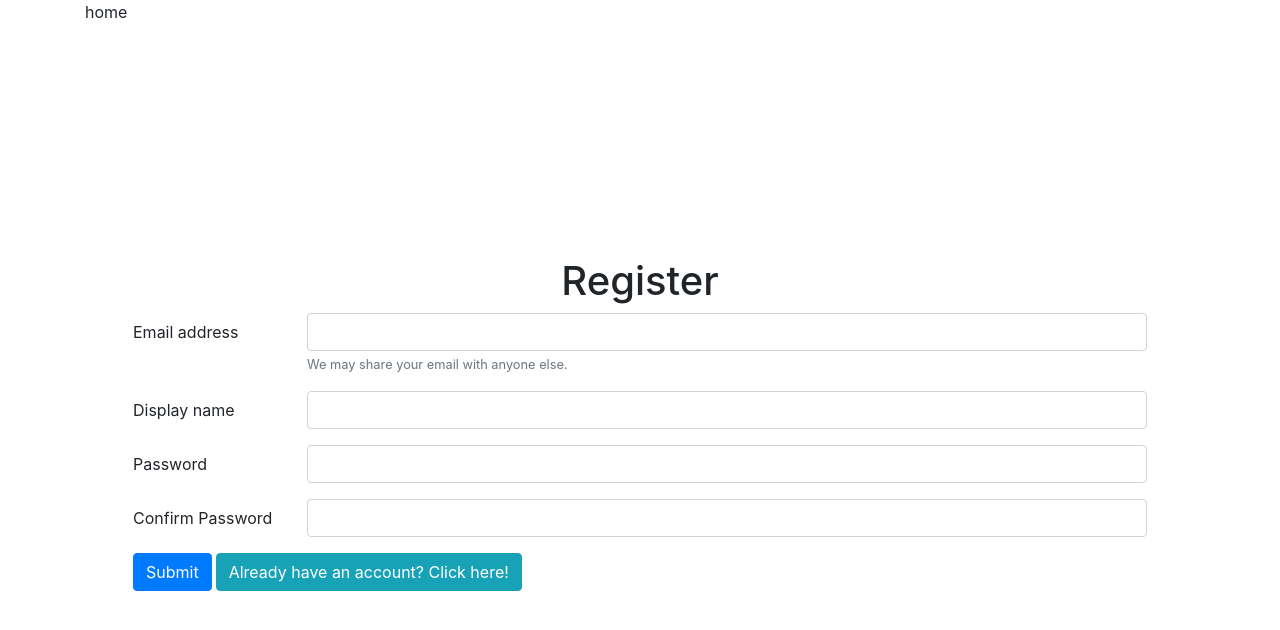
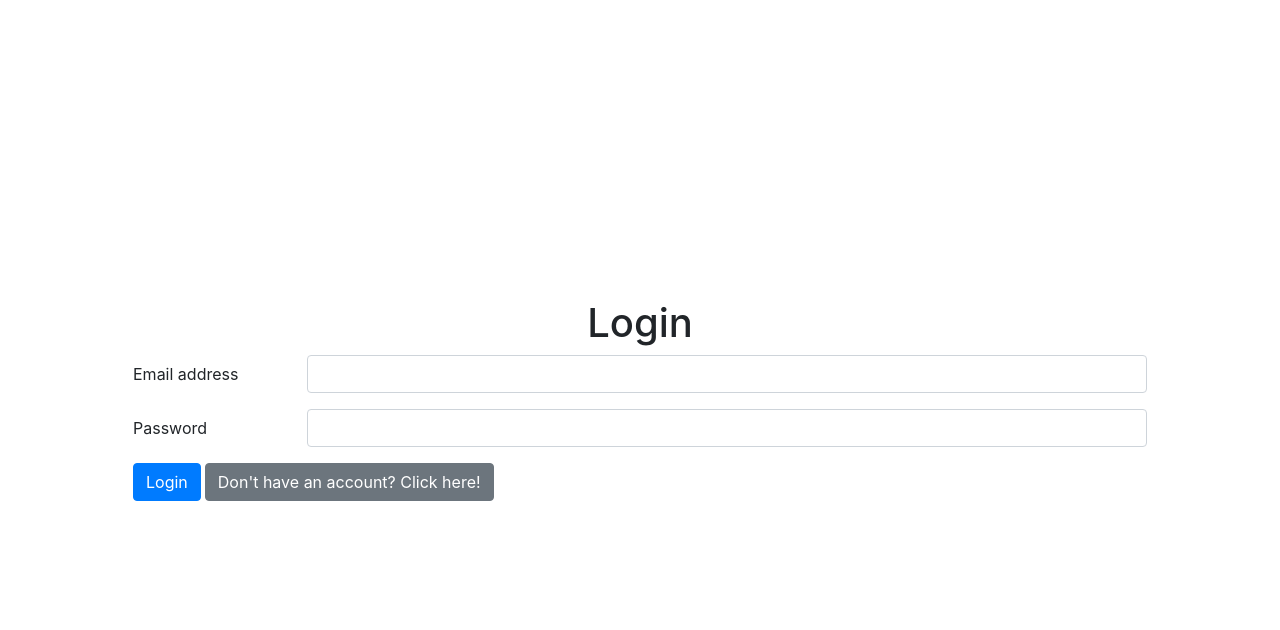
Before and after one commit to tbakota/g-bean, a Vue app: page /login in a window 1280 px wide. Shown: the top 630 px of the page. Built offline with nearby package versions, Linux system fonts and the light colour scheme.

Commit message:
added login and routes

```diff
--- a/src/App.vue
+++ b/src/App.vue
@@ -1,19 +1,12 @@
 <template>
     <main class="container">
         <router-view />
-        <RegisterUser />
     </main>
 </template>
 
 <script>
-import RegisterUser from './components/RegisterUser';
-
 export default {
-    name: 'App',
-
-    components: {
-        RegisterUser
-    }
+    name: 'App'
 };
 </script>
 
--- /dev/null
+++ b/src/login/LoginPage.vue
@@ -0,0 +1,60 @@
+<template>
+    <div class="wrapper d-flex">
+        <div class="w-100 p-sm-5 align-self-sm-center">
+            <div class="h1 text-center">Login</div>
+            <form @submit.prevent="submit">
+                <div class="form-group row">
+                    <label for="email" class="col-sm-2 col-form-label"
+                        >Email address</label
+                    >
+                    <div class="col-sm-10">
+                        <input type="email" class="form-control" id="email" />
+                    </div>
+                </div>
+
+                <div class="form-group row">
+                    <label for="password" class="col-sm-2 col-form-label"
+                        >Password</label
+                    >
+                    <div class="col-sm-10">
+                        <input
+                            type="password"
+                            class="form-control"
+                            id="password"
+                        />
+                    </div>
+                </div>
+                <button type="submit" class="btn btn-primary mr-1">
+                    Login
+                </button>
+                <router-link :to="{ name: 'Register' }">
+                    <button type="button" class="btn btn-secondary">
+                        Don't have an account? Click here!
+                    </button>
+                </router-link>
+            </form>
+        </div>
+    </div>
+</template>
+
+<script>
+export default {
+    name: 'LoginPage',
+    data: function() {
+        return {
+            loginForm: {
+                email: '',
+                password: ''
+            }
+        };
+    },
+    methods: {
+        submit: function() {
+            console.log(this.loginForm);
+            this.$router.push({ name: 'Home' });
+        }
+    }
+};
+</script>
+
+<style scoped></style>
--- a/src/components/RegisterUser.vue
+++ b/src/register/RegisterPage.vue
@@ -2,7 +2,7 @@
     <div class="wrapper d-flex">
         <div class="w-100 p-sm-5 align-self-sm-center">
             <div class="h1 text-center">Register</div>
-            <form>
+            <form @submit.prevent="submit">
                 <div class="form-group row">
                     <label for="email" class="col-sm-2 col-form-label"
                         >Email address</label
@@ -12,7 +12,7 @@
                             type="email"
                             class="form-control"
                             id="email"
-                            v-model="email"
+                            v-model="registerForm.email"
                         />
                     </div>
                     <small
@@ -30,6 +30,7 @@
                             type="text"
                             class="form-control"
                             id="displayName"
+                            v-model="registerForm.displayName"
                         />
                     </div>
                 </div>
@@ -42,6 +43,7 @@
                             type="password"
                             class="form-control"
                             id="password"
+                            v-model="registerForm.password"
                         />
                     </div>
                 </div>
@@ -54,6 +56,7 @@
                             type="password"
                             class="form-control"
                             id="confirmPassword"
+                            v-model="registerForm.confirmPassword"
                         />
                     </div>
                 </div>
@@ -61,9 +64,11 @@
                 <button type="submit" class="btn btn-primary mr-1">
                     Submit
                 </button>
-                <button type="button" class="btn btn-info">
-                    Already have an account? Click here!
-                </button>
+                <router-link :to="{ name: 'Login' }">
+                    <button type="button" class="btn btn-info">
+                        Already have an account? Click here!
+                    </button>
+                </router-link>
             </form>
         </div>
     </div>
@@ -71,31 +76,21 @@
 
 <script>
 export default {
-    name: 'RegisterUser',
+    name: 'RegisterPage',
     data: function() {
         return {
-            email: ''
+            registerForm: {
+                email: '',
+                displayName: '',
+                password: '',
+                confirmPassword: ''
+            }
         };
     },
     methods: {
         submit: function() {
-            console.log(this.email);
-        },
-        checkForm: function(e) {
-            if (this.name && this.age) {
-                return true;
-            }
-
-            this.errors = [];
-
-            if (!this.name) {
-                this.errors.push('Name required.');
-            }
-            if (!this.age) {
-                this.errors.push('Age required.');
-            }
-
-            e.preventDefault();
+            console.log(this.registerForm);
+            this.$router.push({ name: 'Login' });
         }
     }
 };
--- a/src/router/index.js
+++ b/src/router/index.js
@@ -1,16 +1,36 @@
 import Vue from 'vue';
 import Router from 'vue-router';
 
-import HomePage from '../components/HomePage.vue';
+import HomePage from '../home/HomePage.vue';
+import LoginPage from '../login/LoginPage.vue';
+import RegisterPage from '../register/RegisterPage.vue';
 
 Vue.use(Router);
 
 export default new Router({
+    mode: 'history',
     routes: [
         {
             path: '/',
             name: 'Home',
-            component: HomePage
+            component: HomePage,
+            beforeEnter(to, from, next) {
+                next(true);
+            }
+        },
+        {
+            path: '/register',
+            name: 'Register',
+            component: RegisterPage
+        },
+        {
+            path: '/login',
+            name: 'Login',
+            component: LoginPage
         }
+        // {
+        //     path: '*',
+        //     component: HomePage
+        // }
     ]
 });
```
Also changed, not shown: src/home/HomePage.vue (renamed from src/components/HomePage.vue).
